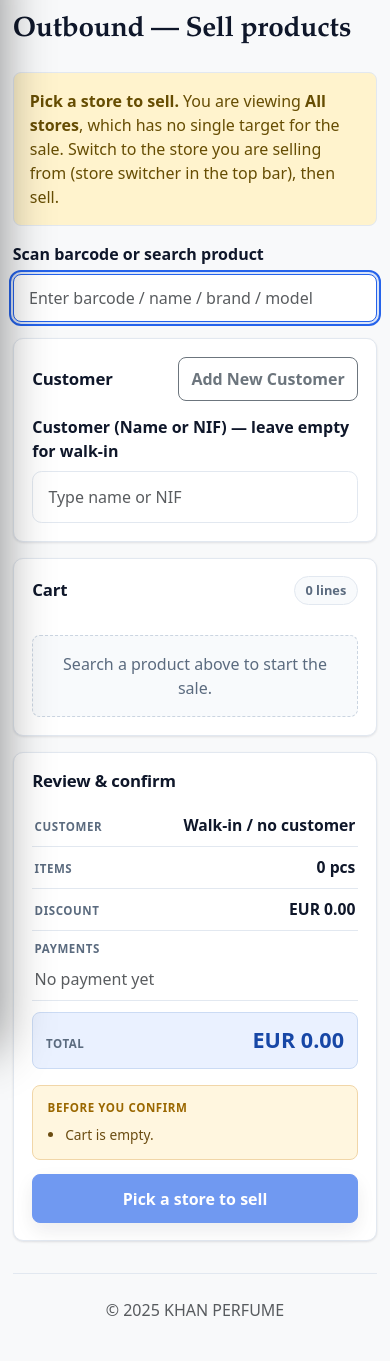
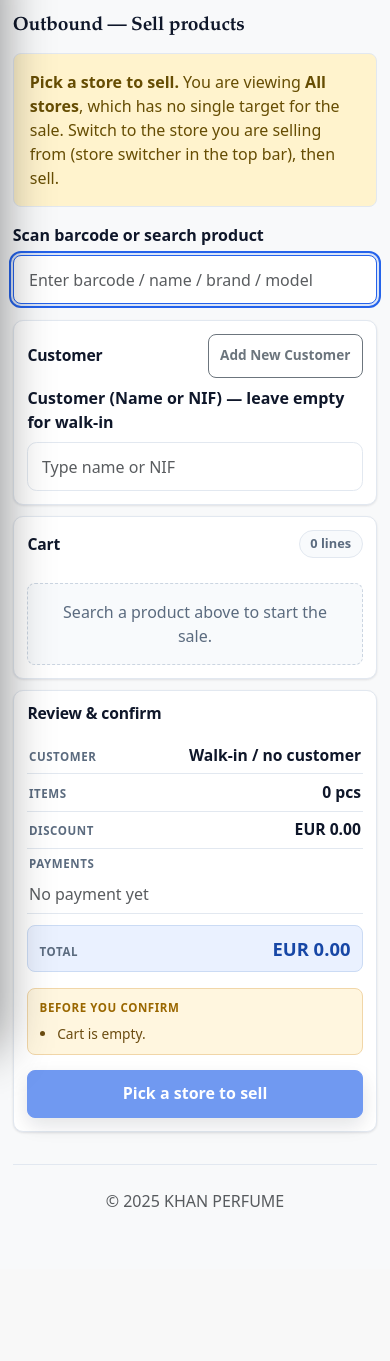
Before and after one commit to mrui0516/InventoryApp, a Django app: page /outbound/ in a window 390 px wide. Shown: the part 50-1411 px from the top of the page. After the commit the page ends 1257 px from the top, so only its background shows below. Run offline with Django 5.2, Linux system fonts and the light colour scheme; the visitor is signed in with stand-in values (Sample User, id 1); data comes from the database, SQL or seed files in the repository; some libraries are stand-ins or nearby versions.

Commit message:
ux: compact, touch-friendly mobile layout for outbound POS
Mobile fixes for the sell screen (content was too large / hard to operate):
- Cart lines collapse from 6 full-width labelled rows into a compact card:
  product on line 1, a wrapping row of small labelled chips (Qty / Unit / Disc /
  Pay / = total) on line 2, edit+delete on a trailing right-aligned line.
- Fix the stale mobile column labels — they were written for the old 6-column
  table and mislabelled cells after Disc + Pay were added (now 7 columns).
- The sticky confirm button now shows the running total
  ('Review & confirm · EUR X.XX') so the cashier never scrolls up to see it.
- Tighten title/cards/spacing on phones; inputs stay >=16px (no iOS auto-zoom),
  edit/delete stay >=40-44px touch targets.
CSS + one JS label only; no sale logic changed. 27 outbound/store tests pass.

Co-Authored-By: Claude Opus 4.8 <noreply@anthropic.com>

```diff
--- a/stock/templates/stock/outbound.html
+++ b/stock/templates/stock/outbound.html
@@ -733,55 +733,64 @@
     }
   }
 
-  /* ============ 移动端 <576px：卡片化表格 ============ */
+  /* ============ Mobile (<576px): compact POS ============ */
   @media (max-width: 576px){
+    .pos-title{ font-size:1.2rem; margin-bottom:.75rem !important; }
     .operation-layout,
-    .review-modal-grid{
-      grid-template-columns:1fr;
-    }
+    .review-modal-grid{ grid-template-columns:1fr; }
+    .operation-layout{ gap:.7rem; }
+    .operation-main, .operation-side{ gap:.7rem; }
+    .operation-card{ padding:.8rem .85rem; }
+    .operation-card-head{ margin-bottom:.55rem; }
+    .operation-title{ font-size:.98rem; }
+    .operation-card-head .btn{ padding:.42rem .7rem; font-size:.85rem; }
     #checkout-form .form-control, #checkout-form .form-select{
-      padding:.8rem .95rem; font-size:1rem;
-    }
-    .sticky-review{
-      position:static;
-    }
+      padding:.7rem .85rem; font-size:1rem;   /* keep >=16px so iOS doesn't auto-zoom */
+    }
+    .sticky-review{ position:static; }
     #product-suggest, #customer-suggestions{ border-radius:.6rem; }
+
+    /* Cart line = compact card: product on line 1, a wrapping meta row of
+       small labelled chips on line 2, edit/delete on a trailing line. */
+    #cart-table{ border:0; background:transparent; }
     #cart-table thead{ display:none; }
     #cart-table tbody tr{
-      display:block; margin:.6rem 0; border:1px solid var(--ds-border);
-      border-radius:var(--app-radius-sm); background:var(--app-surface); box-shadow:0 1px 6px rgba(0,0,0,.06); overflow:hidden;
+      display:flex; flex-wrap:wrap; align-items:center; gap:.1rem .55rem;
+      margin:.5rem 0; padding:.6rem .7rem; border:1px solid var(--app-border);
+      border-radius:var(--app-radius-sm); background:var(--app-surface);
+      box-shadow:0 1px 5px rgba(16,24,40,.05);
     }
     #cart-table tbody td{
-      display:grid; grid-template-columns: 8rem 1fr;
-      align-items:center; gap:.6rem;
-      padding:.85rem 1rem !important; border:0 !important; font-size:1.02rem;
-      text-align:right; word-break:break-word; overflow-wrap:anywhere;
-    }
-    #cart-table tbody td:nth-child(1)::before{ content:'Product'; font-weight:600; color:var(--ds-muted); text-align:left; }
-    #cart-table tbody td:nth-child(2)::before{ content:'Qty'; font-weight:600; color:var(--ds-muted); text-align:left; }
-    #cart-table tbody td:nth-child(3)::before{ content:'Unit Price (EUR)'; font-weight:600; color:var(--ds-muted); text-align:left; }
-    #cart-table tbody td:nth-child(4)::before{ content:'Payment'; font-weight:600; color:var(--ds-muted); text-align:left; }
-    #cart-table tbody td:nth-child(5)::before{ content:'Subtotal (EUR)'; font-weight:600; color:var(--ds-muted); text-align:left; }
-    #cart-table tbody td:nth-child(6)::before{ content:'Actions'; font-weight:600; color:var(--ds-muted); text-align:left; }
-    #cart-table tbody td:nth-child(1){ text-align:left; }
-    #cart-table .qty, #cart-table .price, #cart-table .pay{ width:100%; min-width:0; }
-    #cart-table .js-edit, #cart-table .js-del{ min-height:44px; padding-inline:1rem; }
+      border:0 !important; padding:.1rem 0 !important; font-size:.86rem;
+      text-align:left; white-space:nowrap; font-variant-numeric:tabular-nums;
+    }
+    #cart-table tbody td:nth-child(1){ flex:1 0 100%; white-space:normal; font-size:.95rem; }
+    #cart-table tbody td:nth-child(2)::before{ content:'Qty '; color:var(--app-muted); }
+    #cart-table tbody td:nth-child(3)::before{ content:'Unit €'; color:var(--app-muted); }
+    #cart-table tbody td:nth-child(4)::before{ content:'Disc '; color:var(--app-muted); }
+    #cart-table tbody td:nth-child(5)::before{ content:'Pay '; color:var(--app-muted); }
+    #cart-table tbody td:nth-child(6){ font-weight:800; }
+    #cart-table tbody td:nth-child(6)::before{ content:'= €'; color:var(--app-muted); font-weight:600; }
+    #cart-table tbody td:nth-child(7){
+      flex:1 0 100%; display:flex; justify-content:flex-end; gap:.5rem; margin-top:.3rem;
+    }
+    #cart-table .js-edit, #cart-table .js-del{ min-height:40px; padding-inline:1rem; }
     #cart-table .js-del{ min-width:44px; }
-    #cart-table tfoot{ display:block; }
-    #cart-table tfoot tr{
-      display:block; margin:.6rem 0 0; border:1px solid var(--ds-border);
-      border-radius:var(--app-radius-sm); background:var(--app-surface); overflow:hidden;
-    }
-    #cart-table tfoot th{
-      display:grid; grid-template-columns: 1fr auto; gap:.6rem;
-      padding:.9rem 1rem !important; text-align:right; border:0 !important;
-    }
+    .cart-product{ grid-template-columns:44px minmax(0,1fr); gap:.6rem; }
+    .cart-product-thumb-wrap, .cart-product-thumb-empty{ width:44px; height:44px; }
+    .line-flags{ margin-top:.2rem; }
+
+    /* Review block: tighter */
+    .review-stat{ padding:.4rem .1rem; }
+    .review-stat.highlight{ padding:.55rem .7rem; }
+    .review-stat.highlight strong{ font-size:1.15rem; }
+    .guardrail-panel{ padding:.6rem .7rem; }
+
+    /* Sticky confirm doubles as the checkout bar (carries the running total) */
     #submitBtn{
-      position: sticky;
-      bottom: .5rem;
-      width: 100%;
-      box-shadow: 0 8px 20px rgba(16,24,40,.12);
-      z-index: 5;
+      position:sticky; bottom:.5rem; width:100%;
+      padding:.85rem 1rem; font-size:1rem; line-height:1.2;
+      box-shadow:0 8px 20px rgba(16,24,40,.18); z-index:5;
     }
   }
 
@@ -1239,6 +1248,13 @@ document.addEventListener('DOMContentLoaded', () => {
     paymentsJson.value = JSON.stringify(METHODS.filter(m => payments[m] > 0).map(m => ({ method: m, amount: payments[m].toFixed(2) })));
 
     submitBtn.disabled = STORE_BLOCKED || !(cart.length > 0 && cart.every(lineValid) && paymentsValid);
+    // The confirm button doubles as the mobile checkout bar — show the running
+    // total so the cashier never has to scroll up to see what they're charging.
+    if (STORE_BLOCKED) {
+      submitBtn.textContent = 'Pick a store to sell';
+    } else {
+      submitBtn.innerHTML = `Review &amp; confirm &middot; <strong>${formatMoney(total)}</strong>`;
+    }
     return { total, disc, qty, paymentsHtml: paySummaryHtml(payments), warnings: uniq };
   }
 
```
Also changed, not shown: docs/STATUS.md (+2 -0 lines).
